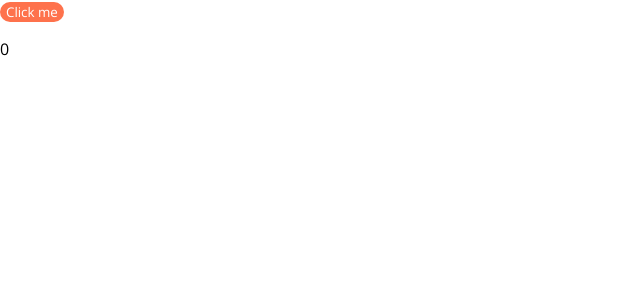
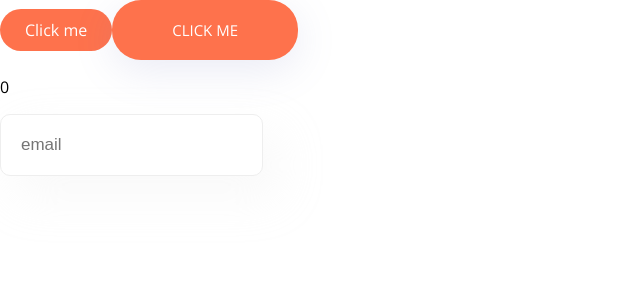
Before and after one commit to igerne94/food-app, a React (Vite) app: page / in a window 1280 px wide. Shown: the top 300 px of the page, without its empty margins (0-640 px from the left). Built offline with nearby package versions, Linux system fonts and the light colour scheme.

Commit message:
Buttons input (#3)
* buttons

* moved button parts to Button folder

* input

---------

Co-authored-by: igerne94 <igerne@gmail.com>

```diff
--- a/src/App.tsx
+++ b/src/App.tsx
@@ -1,5 +1,6 @@
 import { useState } from 'react';
-import Button from './components/Button'
+import Button from './components/Button/Button'
+import Input from './components/Input/input';
 
 function App() {
   const [counter, setCounter] = useState<number>(0);
@@ -12,7 +13,9 @@
   return (
     <>
       <Button onClick={addCounter}>Click me</Button>
-      <p>{ counter }</p>
+      <Button appearance="primary">Click me</Button>
+      <p>{counter}</p>
+      <Input placeholder='email'/>
     </>
   )
 }
--- a/src/components/Button.module.css
+++ b/src/components/Button/Button.module.css
@@ -9,12 +9,12 @@
 	font-weight: 400;
 }
 
-.small {
+.secondary {
 	font-size: 16px;
 	padding: 10px 25px;
 }
 
-.big {
+.primary {
 	font-size: 15px;
 	text-transform: uppercase;
 	padding: 20px 60px;
--- a/src/components/Button.props.ts
+++ b/src/components/Button/Button.props.ts
@@ -2,4 +2,5 @@
 
 export interface ButtonProps extends ButtonHTMLAttributes<HTMLButtonElement>{
     children: ReactNode;
+    appearance?: 'primary' | 'secondary';
 }
--- a/src/components/Button.tsx
+++ b/src/components/Button/Button.tsx
@@ -2,13 +2,17 @@
 import { ButtonProps } from './Button.props';
 import cn from 'classnames';
 
-function Button({ children, className, ...props }: ButtonProps) {
+function Button({ children, className, appearance = 'secondary', ...props }: ButtonProps) {
     return (
         <button
             className={cn(
                 styles['button'],
                 styles['accent'],
-                className
+                className,
+                {
+                    [styles['primary']]: appearance == 'primary',
+                    [styles['secondary']]: appearance == 'secondary'
+                }
             )}
             {...props}
         >{children}</button>
--- /dev/null
+++ b/src/components/Input/Input.module.css
@@ -0,0 +1,10 @@
+.input {
+	font-size: 17px;
+	font-style: normal;
+	font-weight: 400;
+	color: var(--text-color);
+	border: 1px solid #EEE;
+	box-shadow: 15px 20px 45px 0px rgba(233, 233, 233, 0.25);
+	border-radius: 10px;
+	padding: 20px;
+}
--- /dev/null
+++ b/src/components/Input/Input.props.ts
@@ -0,0 +1,4 @@
+export interface InputProps extends React.InputHTMLAttributes<HTMLInputElement> {
+    isValid?: boolean
+    className?: string
+}
--- /dev/null
+++ b/src/components/Input/Input.tsx
@@ -0,0 +1,20 @@
+import { forwardRef } from 'react';
+import styles from './Input.module.css';
+import cn from 'classnames';
+import { InputProps } from './Input.props';
+
+const Input = forwardRef<HTMLInputElement, InputProps>(
+    function Input({ className, isValid = true, ...props }, ref) {
+        return (
+            <input
+                ref={ref}
+                className={cn(className, styles['input'], {
+                    [styles['invalid']]: !isValid,
+                })}
+            {...props}
+            />
+        );
+    }
+);
+
+export default Input;
```
